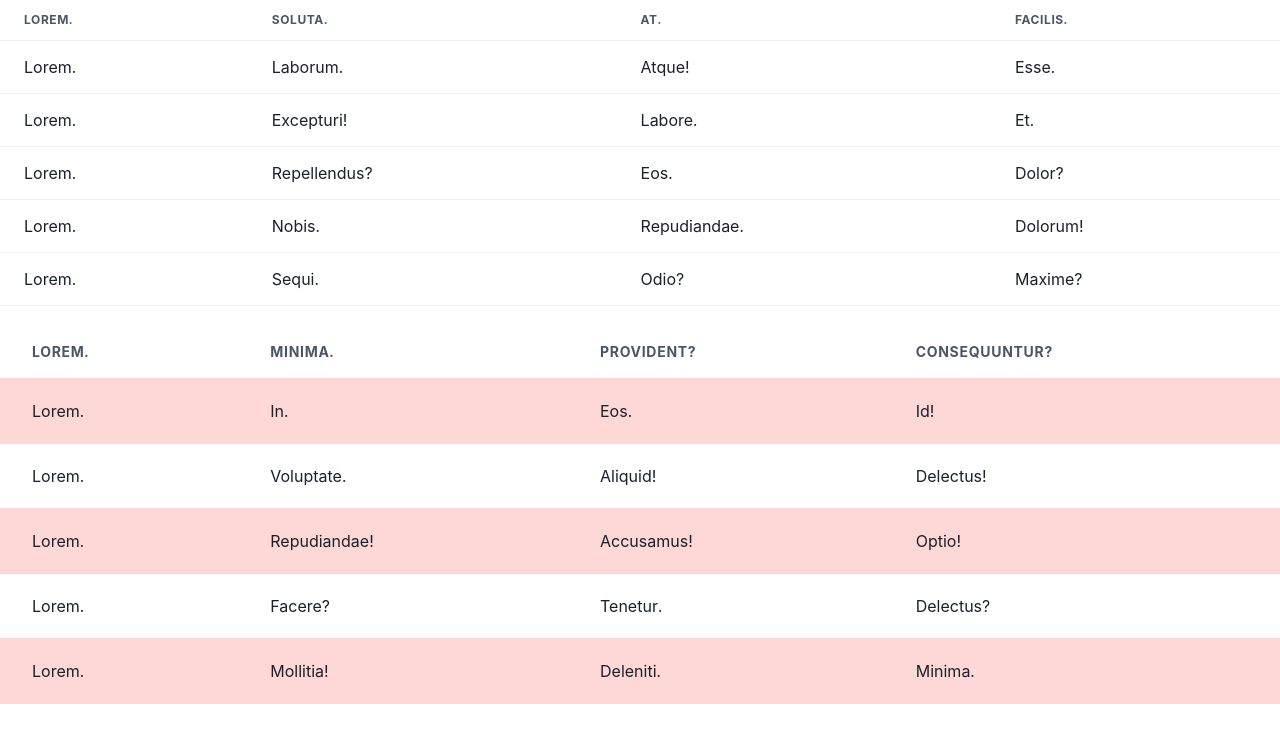
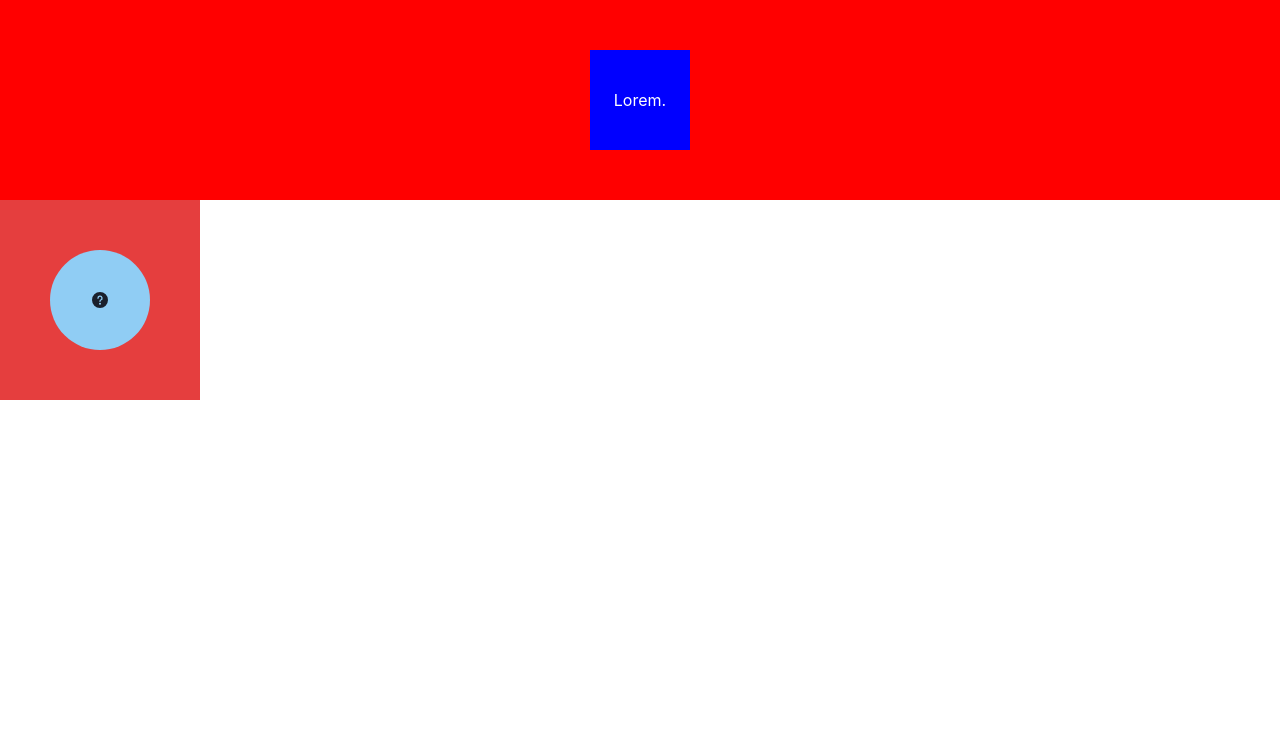
Before and after one commit to amz940/react20231031, a React (Create React App) app: page / in a window 1280 px wide. Shown: the top 742 px of the page. Built offline with nearby package versions, Linux system fonts and the light colour scheme.

Commit message:
center를 이용해 가운데 정렬

```diff
--- a/src/App.js
+++ b/src/App.js
@@ -1,109 +1,20 @@
-import {
-  Box,
-  SimpleGrid,
-  Table,
-  Tbody,
-  Td,
-  Th,
-  Thead,
-  Tr,
-} from "@chakra-ui/react";
+import { Box, Center, Circle, Square } from "@chakra-ui/react";
+import { QuestionIcon } from "@chakra-ui/icons";
 
 function App() {
   return (
     <>
-      <SimpleGrid columns={1} gap={5}>
-        <Box>
-          {/*Table>Thead>Tr>Th*4>lorem1^^^Tbody>Tr*5>Td*4>lorem1*/}
-          <Table>
-            <Thead>
-              <Tr>
-                <Th>Lorem.</Th>
-                <Th>Soluta.</Th>
-                <Th>At.</Th>
-                <Th>Facilis.</Th>
-              </Tr>
-            </Thead>
-            <Tbody>
-              <Tr>
-                <Td>Lorem.</Td>
-                <Td>Laborum.</Td>
-                <Td>Atque!</Td>
-                <Td>Esse.</Td>
-              </Tr>
-              <Tr>
-                <Td>Lorem.</Td>
-                <Td>Excepturi!</Td>
-                <Td>Labore.</Td>
-                <Td>Et.</Td>
-              </Tr>
-              <Tr>
-                <Td>Lorem.</Td>
-                <Td>Repellendus?</Td>
-                <Td>Eos.</Td>
-                <Td>Dolor?</Td>
-              </Tr>
-              <Tr>
-                <Td>Lorem.</Td>
-                <Td>Nobis.</Td>
-                <Td>Repudiandae.</Td>
-                <Td>Dolorum!</Td>
-              </Tr>
-              <Tr>
-                <Td>Lorem.</Td>
-                <Td>Sequi.</Td>
-                <Td>Odio?</Td>
-                <Td>Maxime?</Td>
-              </Tr>
-            </Tbody>
-          </Table>
-        </Box>
-        {/*Box>Table[variant=striped]>Thead>Tr>Th*4>lorem1^^^Tbody>Tr*5>Td*4>lorem1*/}
-        <Box>
-          <Table variant="striped" colorScheme="red" size="lg">
-            <Thead>
-              <Tr>
-                <Th>Lorem.</Th>
-                <Th>Minima.</Th>
-                <Th>Provident?</Th>
-                <Th>Consequuntur?</Th>
-              </Tr>
-            </Thead>
-            <Tbody>
-              <Tr>
-                <Td>Lorem.</Td>
-                <Td>In.</Td>
-                <Td>Eos.</Td>
-                <Td>Id!</Td>
-              </Tr>
-              <Tr>
-                <Td>Lorem.</Td>
-                <Td>Voluptate.</Td>
-                <Td>Aliquid!</Td>
-                <Td>Delectus!</Td>
-              </Tr>
-              <Tr>
-                <Td>Lorem.</Td>
-                <Td>Repudiandae!</Td>
-                <Td>Accusamus!</Td>
-                <Td>Optio!</Td>
-              </Tr>
-              <Tr>
-                <Td>Lorem.</Td>
-                <Td>Facere?</Td>
-                <Td>Tenetur.</Td>
-                <Td>Delectus?</Td>
-              </Tr>
-              <Tr>
-                <Td>Lorem.</Td>
-                <Td>Mollitia!</Td>
-                <Td>Deleniti.</Td>
-                <Td>Minima.</Td>
-              </Tr>
-            </Tbody>
-          </Table>
-        </Box>
-      </SimpleGrid>
+      <Center bg={"red"} h={"200px"}>
+        <Square bg={"blue"} w={"100px"} h={"100px"} color={"white"}>
+          Lorem.
+        </Square>
+      </Center>
+
+      <Center bg={"red.500"} h={"200px"} w={"200px"}>
+        <Circle bg={"blue.200"} w={"100px"} h={"100px"}>
+          <QuestionIcon />
+        </Circle>
+      </Center>
     </>
   );
 }
```
